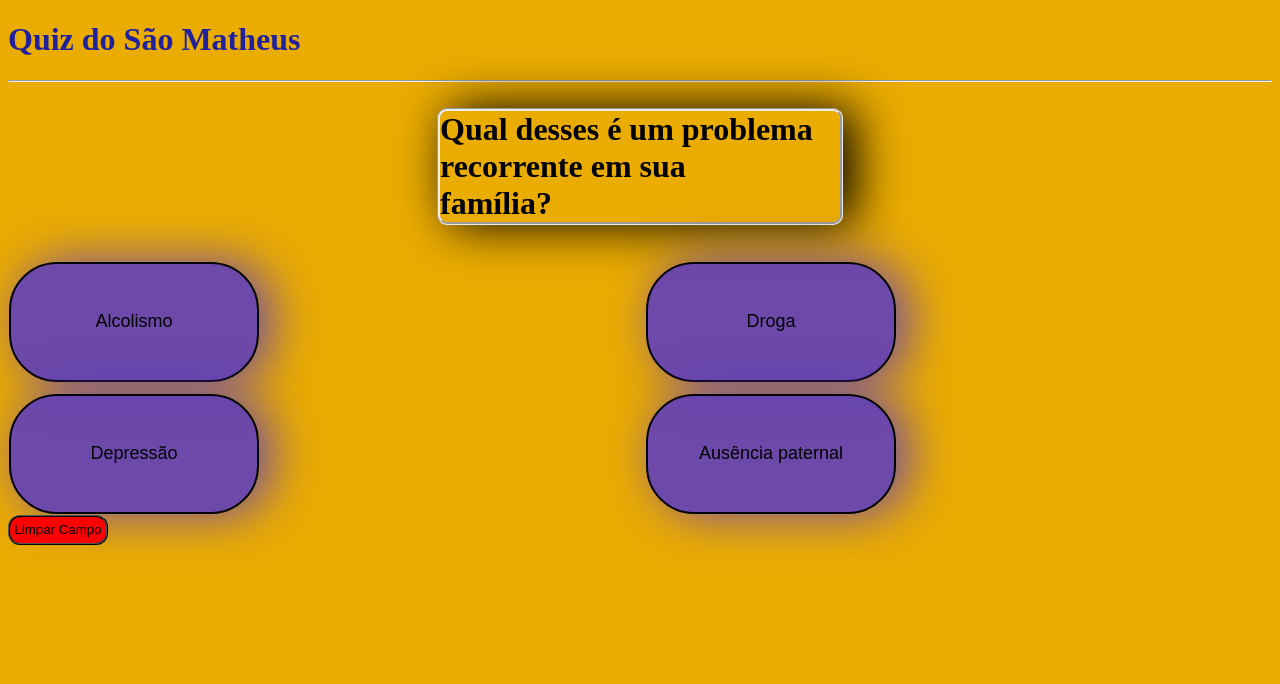
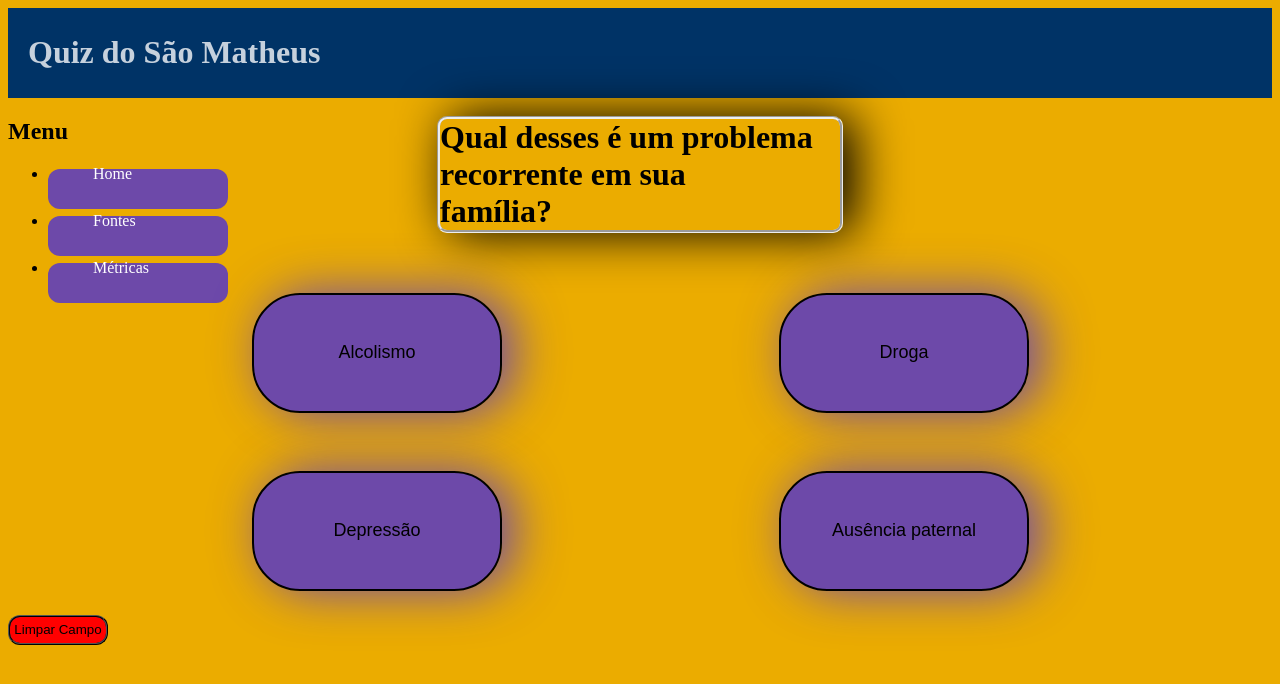
Before and after one commit to jhdevv/Quiz-Escola, a plain HTML site: page index.html in a window 1280 px wide. Drawn offline with Linux system fonts and the light colour scheme.

Commit message:
ATUALIZAÇÃO

```diff
--- a/Bosta_CSS.css
+++ b/Bosta_CSS.css
@@ -1,6 +1,34 @@
 body{
   background-color: hsl(44, 100%, 46%);
 }
+
+#Topo{
+      background-color: #036;
+    padding: 5px 20px;
+    text-decoration: none; /*Tira o sublinhando azul do link*/
+}
+
+.auxiliar{width: 220px; height: 320px; float: left;}
+.auxiliar_navegacao a {
+  height: 40px;
+  width: 300;
+  background: rgba(87, 56, 199, 85%);
+  color: #fff;
+  display: block;
+  margin-bottom: 3px;
+  line-height: 10px;
+  padding-left: 45px;
+  text-transform: capitalize;
+  border-radius: 12px
+}
+
+a{
+  text-decoration: none;
+}
+.auxiliar_navegacao a:hover{
+background: #036;
+}
+
 
 h1 b{
     display: block; /* Display para deixar o texto visivel ou não*/
@@ -10,9 +38,9 @@ h1 b{
 }
 
 @keyframes kaliel{
-    0% {color: blue}
-     50% {color: rgb(11, 11, 165)}
-  100% {color: rgb(35, 35, 156);}
+    0% {color: white}
+     50% {color: rgba(255, 255, 255, 0.726)}
+  100% {color: rgba(255, 255, 255, 0.781)}
 }
 
 
@@ -30,8 +58,7 @@ h1 b{
     height: 120px;
     border: 2px double;
     cursor: pointer; /* Altera o cursor ao passar o mouse */
-    margin: 1px;
-   padding: 10px;
+    margin: 24px;
  background-color: rgba(87, 56, 199, 85%);
  border-radius: 48px;
  box-shadow:  rgba(87, 56, 199, 85%) 12px 0px 50px 0px;
--- a/index.html
+++ b/index.html
@@ -8,9 +8,25 @@
 </head>
 <body>
     <form id="Tudo">
-    <h1><b>Quiz do São Matheus</b></h1>
+    <div id="Topo">
+        <h1><b>Quiz do São Matheus</b></h1>
+    </div>
 
-<hr>
+     <div class="auxiliar">
+         <nav class="auxiliar_navegacao">
+        <h2>Menu</h2>
+        <ul>
+            <li><a href="./">home</a></li>
+
+            <li><a href="./">Fontes</a></li>
+
+            <li><a href="./">Métricas</a></li>
+
+        </ul>
+         </nav>
+    </div> <!-- DIV auxiliar -->
+
+
 <br>
 <h1 id="Pergunta" >Qual desses é um problema recorrente em sua <br> família?
 </h1>
@@ -29,8 +45,6 @@
     </form>
 
 
-
-
     <script src="JavaBosta.js"></script>
 </body>
 </html>
```
